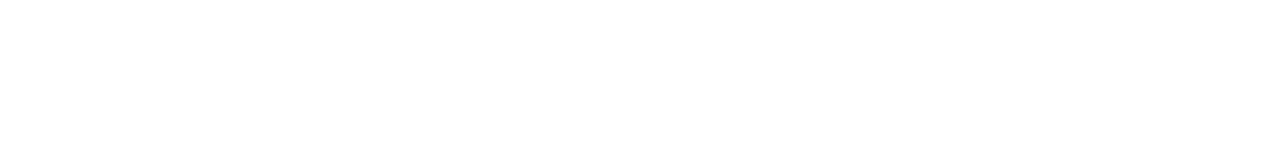
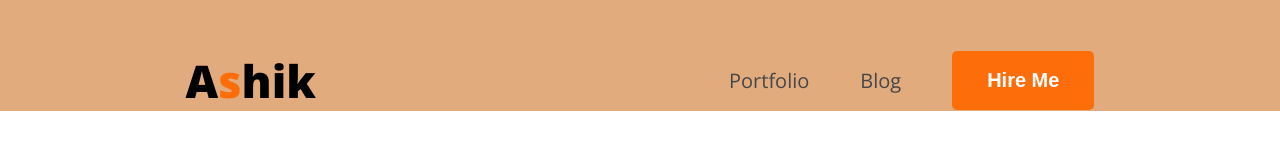
Before and after one commit to swoccho/web-dev-lab, a plain HTML site: page first_portfolio_practice/index.html in a window 1280 px wide. Drawn offline with nearby package versions, Linux system fonts and the light colour scheme.

Commit message:
Top Navbar Added

```diff
--- a/first_portfolio_practice/index.html
+++ b/first_portfolio_practice/index.html
@@ -3,8 +3,30 @@
 <head>
     <meta charset="UTF-8">
     <title>Ashik's Portfolio</title>
+    <link rel="preconnect" href="https://fonts.googleapis.com">
+    <link rel="preconnect" href="https://fonts.gstatic.com" crossorigin>
+    <link href="https://fonts.googleapis.com/css2?family=Open+Sans:ital,wght@0,300..800;1,300..800&display=swap" rel="stylesheet">
+
+    <link rel="stylesheet" href="styles/portfolio.css">
+
+
 </head>
-<body>
+<body class="fonts-open-sans">
+
+<header>
+    <nav>
+        <div class="logo">
+            <h2>A<span class="color-orange">s</span>hik</h2>
+        </div>
+
+        <ul class = "menu">
+            <li><a href="">Portfolio</a></li>
+            <li><a href="">Blog</a></li>
+            <li><button class="btn">Hire Me</button></li>
+
+        </ul>
+    </nav>
+</header>
 
 
 </body>
--- /dev/null
+++ b/first_portfolio_practice/styles/portfolio.css
@@ -0,0 +1,61 @@
+*{
+    margin: 0;
+    padding: 0;
+    box-sizing: border-box;
+
+}
+
+.fonts-open-sans{
+                font-family: "Open Sans", sans-serif;
+                font-optical-sizing: auto;
+
+
+            }
+
+.logo h2{
+    font-size: 45px;
+    font-weight: 900;
+
+}
+.color-orange{
+    color: #FD6E0A;
+}
+
+.btn{
+    background-color: #FD6E0A;
+    color: #fff;
+    border: none;
+    border-radius: 5px;
+    padding: 18px 35px;
+    font-weight: bold;
+    font-size: 20px;
+}
+
+
+header{
+    background-color: #e1ab7d;
+    padding-top: 50px;
+}
+
+nav{
+    width: 71%;
+    display: flex;
+    max-width: 1140px;
+    /*border: 2px solid red;*/
+    margin :0px auto;
+    justify-content: space-between;
+    align-items: center;
+}
+
+nav .menu {
+    display: flex;
+    list-style: none;
+    gap: 51px ;
+
+    align-items: center;
+}
+nav .menu a {
+    text-decoration: none;
+    color: #474747;
+    font-size: 20px;
+}
```
